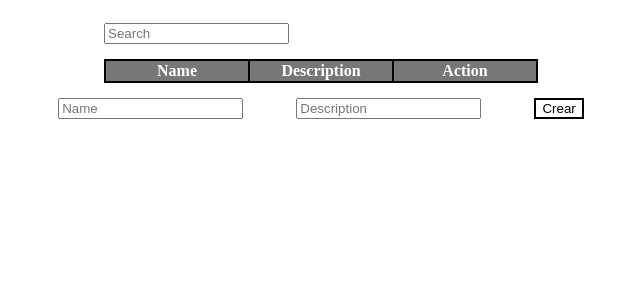
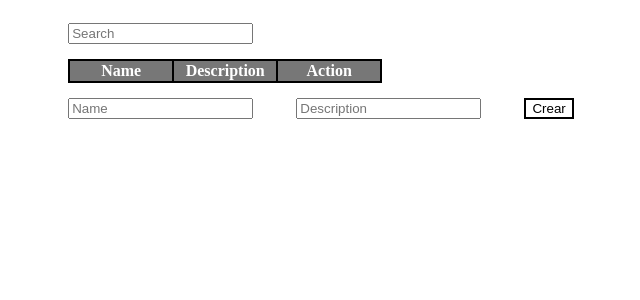
Before and after one commit to sebapkfd/post-app, a React (Create React App) app in the folder client/: page / in a window 1280 px wide. Shown: the top 300 px of the page, without its empty margins (319-959 px from the left). Built offline with nearby package versions, Linux system fonts and the light colour scheme.

Commit message:
Basic style

```diff
--- a/client/src/App.css
+++ b/client/src/App.css
@@ -1,42 +1,56 @@
+#root {
+  display: flex;
+  flex-direction: column;
+  align-items: center;
+}
+
 .App {
   display: flex;
   flex-direction: column;
   align-items: center;
+  width: 40%;
+  align-self: center;
 }
 
 input {
   margin: 15px 0;
 }
 
-#list {
+.list {
   width: 100%;
-  background-color: blue;
-  width: 50%;
 }
 
 .tableInfo {
-  /* background-color: green; */
+  display: flex;
+  flex-direction: column;
+  justify-content: center;
+}
+
+#searchBar {
+  width: 100%;
 }
 
 .input {
-  width: 50%;
+  width: 100%;
 }
 
 #newPost {
-  /* background-color: red; */
   display: flex;
-  justify-content: space-evenly;
+  justify-content: space-between;
   align-items: center;
+  width: 100%;
 }
 
 table {
   border-collapse: collapse;
   border: 2px solid black;
+  width:1%;
+  white-space: nowrap;
 }
 
 th, td {
   border-right: 2px solid black;
-  min-width: 140px;
+  min-width: 100px;
 }
 
 tr:nth-child(odd){background-color: #f2f2f2}
@@ -55,3 +69,7 @@ button {
   border: 2px solid black;
   height: fit-content ;
 }
+
+table td:nth-child(2){
+  min-width: 25.6vw;
+}
--- a/client/src/components/postsList.js
+++ b/client/src/components/postsList.js
@@ -37,7 +37,7 @@ const PostList = () => {
 
     return (
         <div className="list">
-            <div>
+            <div id="searchBar">
                 <form>
                     <input
                         type="text"
```
